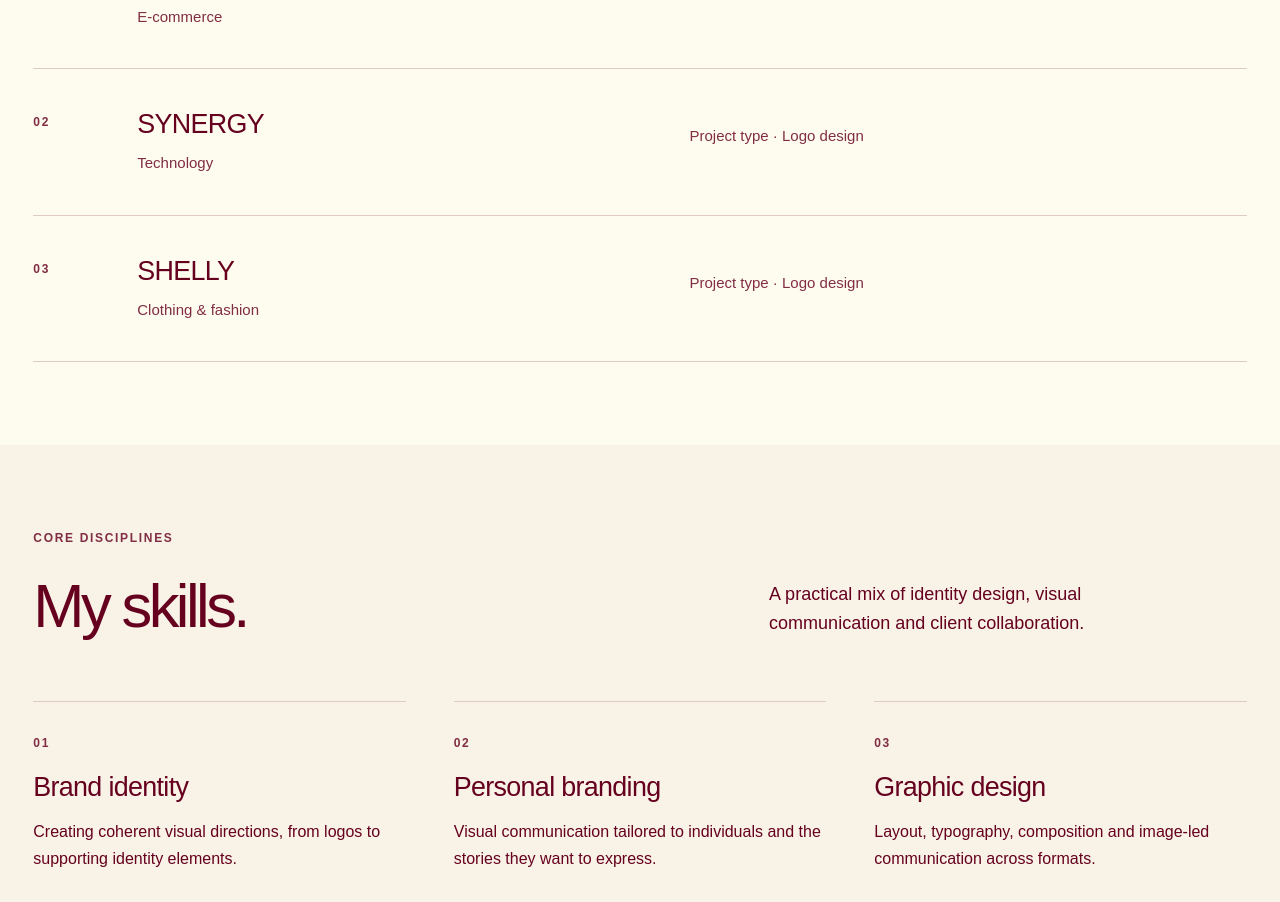
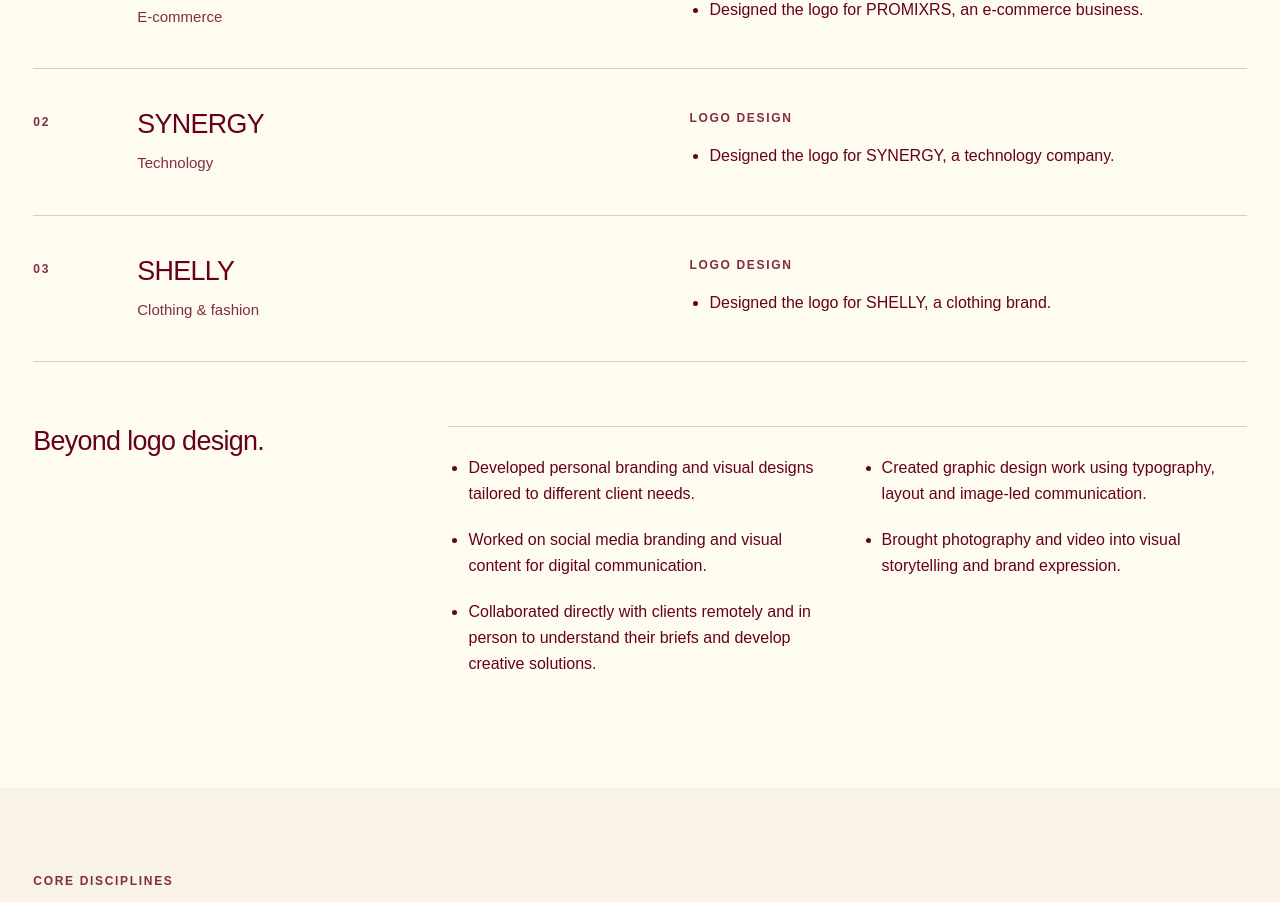
Before and after one commit to Maajolawasanjo/Hephzibah-portfolio, a Next.js app: page / in a window 1280 px wide. Shown: the part 3316-4218 px from the top of the page. Built offline with nearby package versions, Linux system fonts and the light colour scheme; no server answers; a web font is replaced by a local one.

Commit message:
feat(experience): render client work as bullets and five additional creative contributions

```diff
--- a/src/components/home/professional-profile.tsx
+++ b/src/components/home/professional-profile.tsx
@@ -1,7 +1,7 @@
 import { Container } from "@/components/layout/container";
 import { Section } from "@/components/layout/section";
 import { Heading, Text } from "@/components/ui/typography";
-import { experienceHighlights, professionalProfile } from "@/content/professional";
+import { additionalCreativeExperience, experienceHighlights, professionalProfile } from "@/content/professional";
 
 /** Separate main sections retain their original professional content. */
 export function ProfessionalExperience() {
@@ -17,8 +17,7 @@ export function ProfessionalExperience() {
           </div>
           <div className="min-w-0 lg:col-span-5">
             <Text variant="lead" className="max-w-[42ch]">
-              Real client logo commissions across e-commerce, technology and
-              clothing, each bringing a different context to my identity design work.
+              Selected client projects and the wider creative work I do beyond logo design.
             </Text>
           </div>
         </div>
@@ -41,15 +40,36 @@ export function ProfessionalExperience() {
                 </Text>
               </div>
               <div className="min-w-0">
-                <Text className="max-w-[54ch]">{experience.summary}</Text>
-                <Text variant="small" muted className="mt-4">
-                  Project type · {experience.role}
-                </Text>
+                <Text variant="label" muted className="mb-4">Logo design</Text>
+                <ul className="list-disc space-y-3 pl-5 marker:text-brand-burgundy">
+                  {experience.bullets.map((bullet) => (
+                    <li key={bullet} className="max-w-[54ch] text-base leading-relaxed">
+                      {bullet}
+                    </li>
+                  ))}
+                </ul>
               </div>
             </article>
           ))}
         </div>
 
+        <div className="grid min-w-0 gap-8 pt-12 sm:pt-16 lg:grid-cols-[minmax(0,0.45fr)_minmax(0,1fr)] lg:gap-14">
+          <div>
+            <Heading level={3} size="md" className="max-w-[17ch] !font-normal">
+              Beyond logo design.
+            </Heading>
+          </div>
+          <ul
+            aria-label="Additional creative experience"
+            className="grid min-w-0 list-disc gap-x-12 gap-y-5 border-t border-rule py-7 pl-5 marker:text-brand-burgundy sm:grid-cols-2"
+          >
+            {additionalCreativeExperience.map((item) => (
+              <li key={item} className="min-w-0 max-w-[45ch] text-base leading-relaxed">
+                {item}
+              </li>
+            ))}
+          </ul>
+        </div>
       </Container>
     </Section>
   );
```
